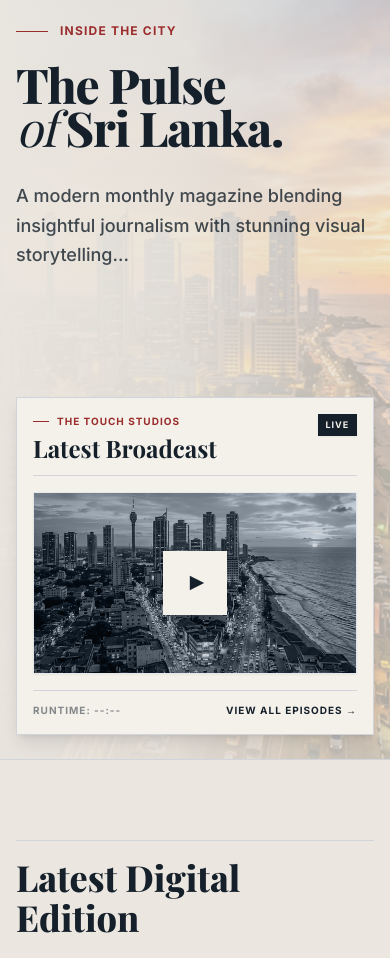
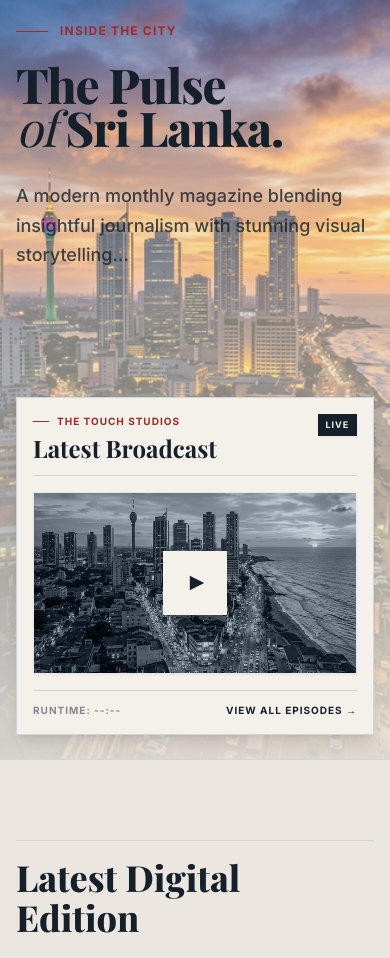
Before and after one commit to hansirghe-rgb/TOUCH_MAGAZINE_2.0, a PHP site: page / in a window 390 px wide. Shown: the part 113-1071 px from the top of the page. Run offline with PHP 8.4, Linux system fonts and the light colour scheme; data comes from the database, SQL or seed files in the repository; data that the repository does not hold is empty; some libraries are stand-ins or nearby versions; some web fonts are replaced.

Commit message:
Add files via upload

```diff
--- a/index.php
+++ b/index.php
@@ -132,8 +132,8 @@ $homepage_categories = $stmt->fetchAll();
     <header class="relative min-h-[90vh] w-full overflow-hidden flex items-center bg-light border-b border-gray-300">
         <!-- Background Image (Realistic Colombo Skyline) -->
         <div class="absolute inset-0 z-0 selection:bg-transparent">
-            <!-- Ensure high visibility with object cover while maintaining transparency -->
-            <img src="<?= htmlspecialchars($hero_bg_image) ?>" alt="Colombo City Overview" class="w-full h-full object-cover object-center opacity-30">
+            <!-- Ensure high visibility with object cover -->
+            <img src="<?= htmlspecialchars($hero_bg_image) ?>" alt="Colombo City Overview" class="w-full h-full object-cover object-center">
             <!-- Warmer, lighter gradient overlay -->
             <div class="absolute inset-0 hero-gradient"></div>
         </div>
--- a/style.css
+++ b/style.css
@@ -60,13 +60,13 @@ body {
     transform: translateY(0);
 }
 
-/* Hero Overlay - Richer, but still transparent to show Colombo background */
+/* Hero Overlay - Significantly more transparent to show Colombo background */
 .hero-gradient {
-    background: linear-gradient(to right, rgba(235, 231, 224, 0.95) 0%, rgba(235, 231, 224, 0.8) 45%, rgba(235, 231, 224, 0.15) 100%);
+    background: linear-gradient(to right, rgba(235, 231, 224, 0.75) 0%, rgba(235, 231, 224, 0.40) 45%, rgba(235, 231, 224, 0.0) 100%);
 }
 
 @media (max-width: 768px) {
-    .Hero-gradient {
-        background: linear-gradient(to top, rgba(235, 231, 224, 1) 0%, rgba(235, 231, 224, 0.85) 60%, rgba(235, 231, 224, 0.25) 100%);
+    .hero-gradient {
+        background: linear-gradient(to top, rgba(235, 231, 224, 0.9) 0%, rgba(235, 231, 224, 0.5) 60%, rgba(235, 231, 224, 0.0) 100%);
     }
 }
```
